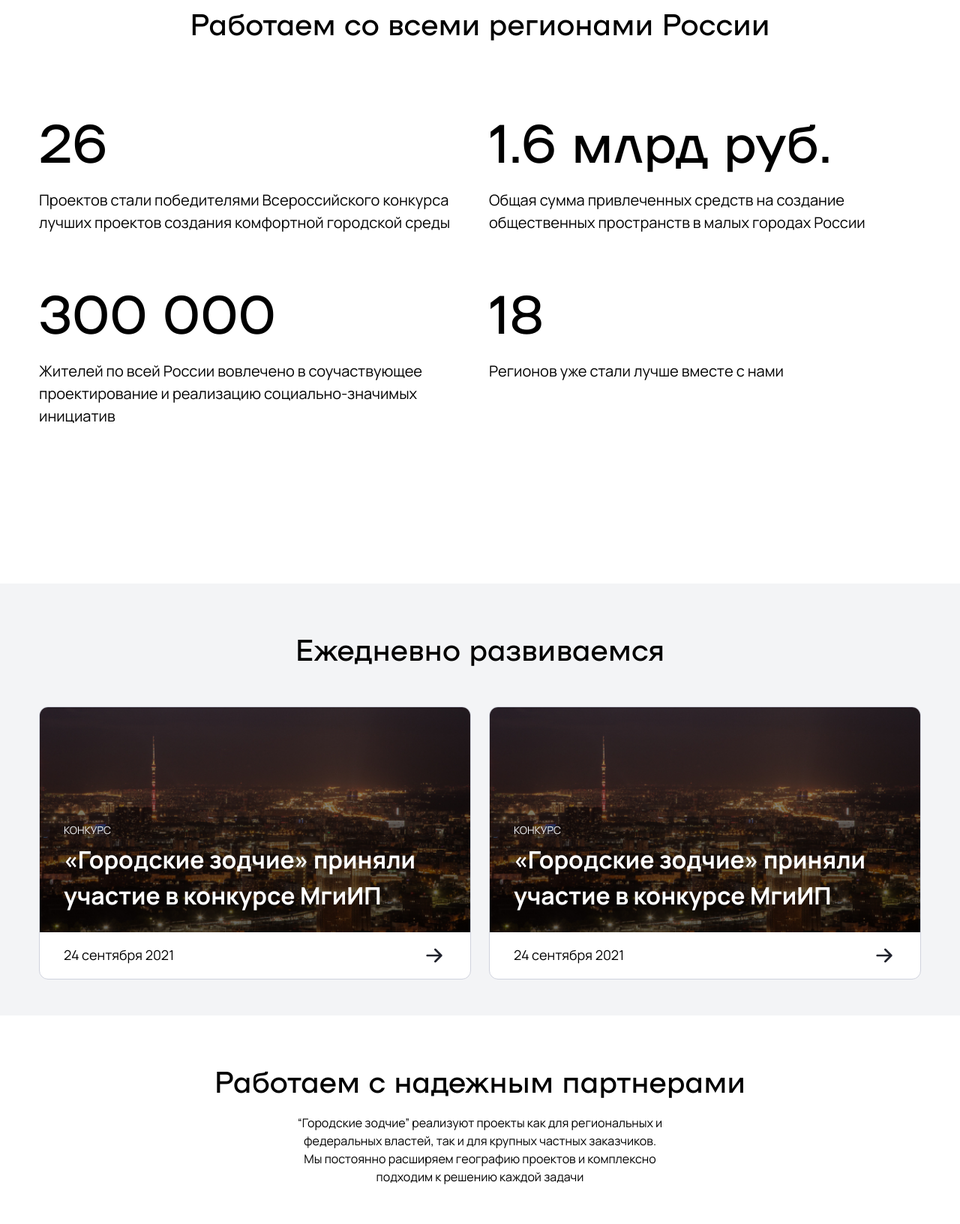
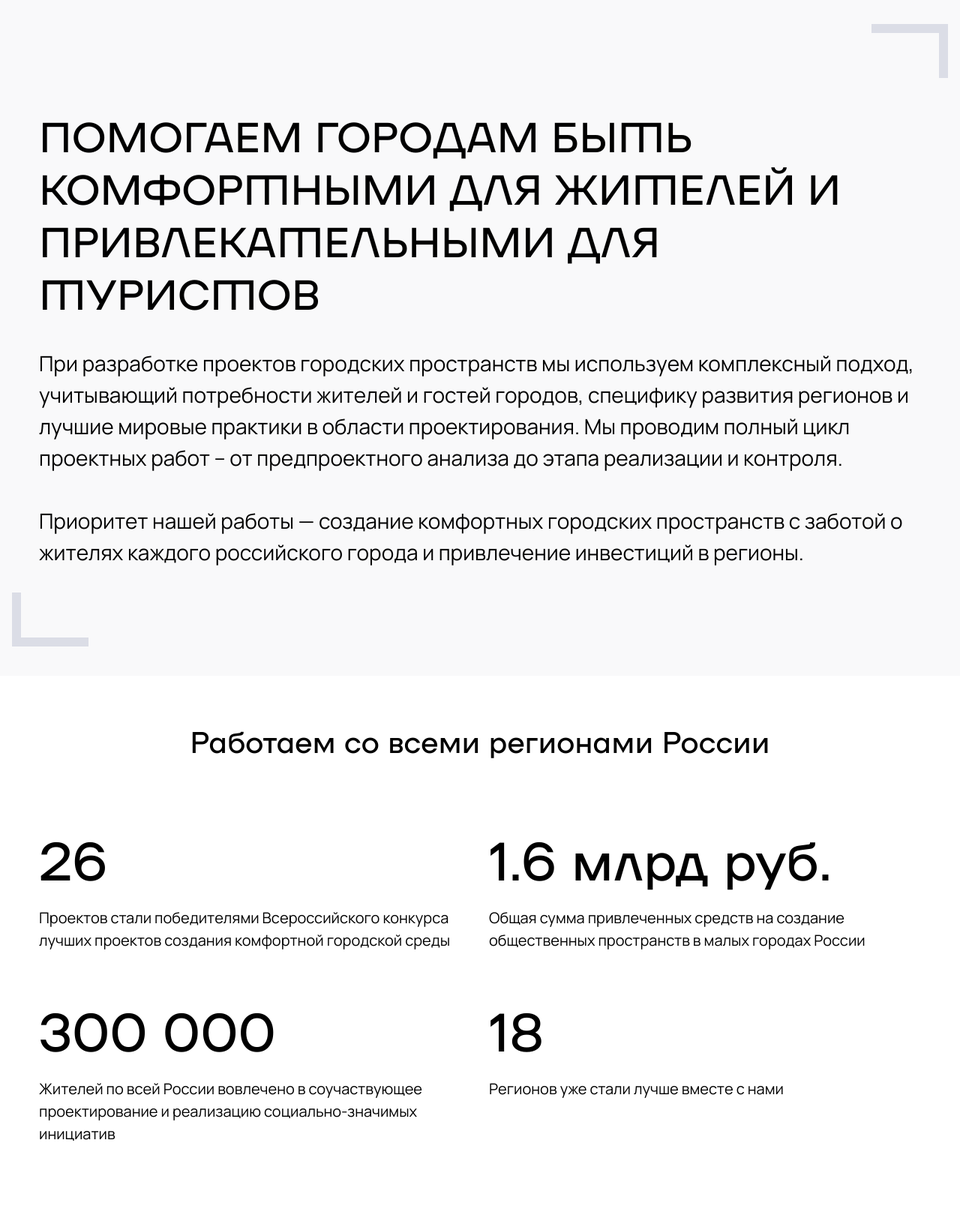
Before and after one commit to acr0matic/gzodchie, a PHP site: page / in a window 1280 px wide. Shown: the part 108-1740 px from the top of the page at 75% size. Run offline with PHP 8.4, Linux system fonts and the light colour scheme; style sheets or scripts are compiled from the project's sources.

Commit message:
feat: верстка "о нас"

```diff
--- a/src/index.html
+++ b/src/index.html
@@ -172,6 +172,34 @@
 
   <!-- Основной контент -->
   <main id="home">
+    <section id="about" class="section">
+      <div class="container">
+        <div class="about">
+          <div class="row justify-content-center">
+            <div class="col-12 col-xxl-6 mb-4 mb-xxl-0">
+              <h2 class="about__title section__title">
+                ПОМОГАЕМ ГОРОДАМ БЫТЬ КОМФОРТНЫМИ ДЛЯ ЖИТЕЛЕЙ
+                И ПРИВЛЕКАТЕЛЬНЫМИ ДЛЯ ТУРИСТОВ
+              </h2>
+            </div>
+            <!-- /.col-5 -->
+
+            <div class="col-12 col-xxl-4">
+              <p class="about__text about__text--big">
+                При разработке проектов городских пространств мы используем комплексный подход, учитывающий потребности жителей и гостей городов, специфику развития регионов и лучшие мировые практики в области проектирования. Мы проводим полный цикл проектных работ – от предпроектного анализа до этапа реализации и контроля.
+                <br> <br>
+                Приоритет нашей работы — создание комфортных городских пространств с заботой о жителях каждого российского города и привлечение инвестиций в регионы.
+              </p>
+            </div>
+            <!-- /.col-5 -->
+          </div>
+          <!-- /.row -->
+        </div>
+        <!-- /.about -->
+      </div>
+      <!-- /.container -->
+    </section>
+
     <section id="work" class="section">
       <div class="container">
         <div class="section__header text-center">
--- a/src/scss/layout/block/section/_main.scss
+++ b/src/scss/layout/block/section/_main.scss
@@ -1,2 +1,3 @@
 @import "news/main";
 @import "callback/callback";
+@import "about/about";
--- /dev/null
+++ b/src/scss/layout/block/section/about/_about.scss
@@ -0,0 +1,19 @@
+section#about {
+  padding-top: 72px;
+  padding-bottom: 78px;
+}
+
+.about {
+  &__title {
+    font-weight: $weight-SemiBold;
+    font-size: $font-size__display--small;
+
+    line-height: $line-height--secondary;
+  }
+
+  &__text {
+    &--big {
+      font-size: $font-size__text--huge + 4px;
+    }
+  }
+}
--- a/src/scss/layout/page/_main.scss
+++ b/src/scss/layout/page/_main.scss
@@ -1,3 +1,4 @@
 @import "index/news";
 @import "index/partner";
 @import "index/work";
+@import "index/about";
--- /dev/null
+++ b/src/scss/layout/page/index/_about.scss
@@ -0,0 +1,33 @@
+main#home section#about {
+  @include breakpoint($breakpoint-laptop--medium) {
+    padding: 144px 0;
+  }
+
+  position: relative;
+  background-color: $palette-white--pale;
+
+  &::before,
+  &::after {
+    position: absolute;
+  }
+
+  &::before {
+    @include breakpoint($breakpoint-laptop--medium) {
+      left: 16px;
+    }
+
+    content: url("../img/layout/page/about/left-bottom.svg");
+    bottom: 32px;
+    left: 32px;
+  }
+
+  &::after {
+    @include breakpoint($breakpoint-laptop--medium) {
+      right: 16px;
+    }
+
+    content: url("../img/layout/page/about/right-top.svg");
+    top: 32px;
+    right: 32px;
+  }
+}
```
Also changed, not shown: src/img/layout/page/about/left-bottom.svg (added), src/img/layout/page/about/right-top.svg (added).
